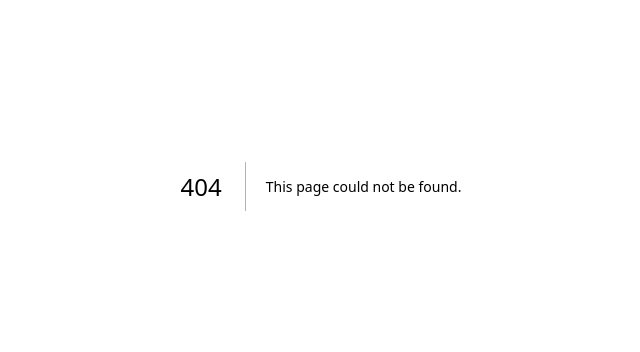
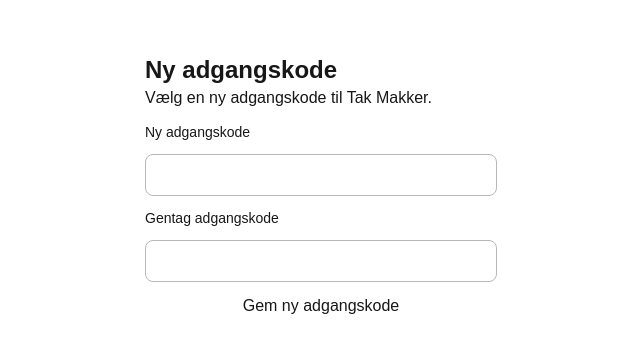
Before and after one commit to johanroug/tak-makker, a Next.js app: page /update-password in a window 1280 px wide. Before the commit this address had no page. Shown: the part 214-566 px from the top of the page, without its empty margins (319-959 px from the left). Built offline with nearby package versions, Linux system fonts and the light colour scheme.

Commit message:
forgot password added

```diff
--- a/app/login/page.tsx
+++ b/app/login/page.tsx
@@ -10,11 +10,14 @@ export default function LoginPage() {
   const [email, setEmail] = useState("");
   const [password, setPassword] = useState("");
   const [isLoggingIn, setIsLoggingIn] = useState(false);
+  const [isSendingReset, setIsSendingReset] = useState(false);
   const [errorMessage, setErrorMessage] = useState<string | null>(null);
+  const [infoMessage, setInfoMessage] = useState<string | null>(null);
 
   async function handleLogin() {
     setIsLoggingIn(true);
     setErrorMessage(null);
+    setInfoMessage(null);
 
     try {
       const supabase = createClient();
@@ -33,6 +36,34 @@ export default function LoginPage() {
       router.refresh();
     } finally {
       setIsLoggingIn(false);
+    }
+  }
+
+  async function handleForgotPassword() {
+    if (email.trim() === "") {
+      setErrorMessage("Indtast din e-mail først.");
+      return;
+    }
+
+    setIsSendingReset(true);
+    setErrorMessage(null);
+    setInfoMessage(null);
+
+    try {
+      const supabase = createClient();
+
+      const { error } = await supabase.auth.resetPasswordForEmail(email, {
+        redirectTo: `${window.location.origin}/update-password`,
+      });
+
+      if (error) {
+        setErrorMessage("Kunne ikke sende link til nulstilling af adgangskode.");
+        return;
+      }
+
+      setInfoMessage("Vi har sendt dig en e-mail med et link til at vælge en ny adgangskode.");
+    } finally {
+      setIsSendingReset(false);
     }
   }
 
@@ -64,18 +95,28 @@ export default function LoginPage() {
           />
         </label>
 
-        {errorMessage !== null && (
-          <p className="text-sm">{errorMessage}</p>
-        )}
+        {errorMessage !== null && <p className="text-sm text-red-700">{errorMessage}</p>}
+
+        {infoMessage !== null && <p className="text-sm">{infoMessage}</p>}
 
         <button
           type="button"
           onClick={() => {
             void handleLogin();
           }}
-          disabled={isLoggingIn}
+          disabled={isLoggingIn || isSendingReset}
         >
           {isLoggingIn ? "Logger ind..." : "Log ind"}
+        </button>
+
+        <button
+          type="button"
+          onClick={() => {
+            void handleForgotPassword();
+          }}
+          disabled={isLoggingIn || isSendingReset}
+        >
+          {isSendingReset ? "Sender..." : "Glemt adgangskode?"}
         </button>
       </div>
     </main>
--- /dev/null
+++ b/app/update-password/page.tsx
@@ -0,0 +1,93 @@
+"use client";
+
+import { useState } from "react";
+import { useRouter } from "next/navigation";
+import { createClient } from "@/lib/supabase/client";
+
+export default function UpdatePasswordPage() {
+  const router = useRouter();
+
+  const [password, setPassword] = useState("");
+  const [repeatPassword, setRepeatPassword] = useState("");
+  const [isSaving, setIsSaving] = useState(false);
+  const [errorMessage, setErrorMessage] = useState<string | null>(null);
+
+  async function handleUpdatePassword() {
+    setErrorMessage(null);
+
+    if (password.length < 8) {
+      setErrorMessage("Adgangskoden skal være mindst 8 tegn.");
+      return;
+    }
+
+    if (password !== repeatPassword) {
+      setErrorMessage("Adgangskoderne er ikke ens.");
+      return;
+    }
+
+    setIsSaving(true);
+
+    try {
+      const supabase = createClient();
+
+      const { error } = await supabase.auth.updateUser({
+        password,
+      });
+
+      if (error) {
+        setErrorMessage("Kunne ikke ændre adgangskoden.");
+        return;
+      }
+
+      await supabase.auth.signOut();
+
+      router.push("/login");
+      router.refresh();
+    } finally {
+      setIsSaving(false);
+    }
+  }
+
+  return (
+    <main className="flex min-h-screen items-center justify-center p-6">
+      <div className="card card-stack w-full max-w-sm">
+        <div>
+          <h1 className="text-2xl font-semibold">Ny adgangskode</h1>
+          <p>Vælg en ny adgangskode til Tak Makker.</p>
+        </div>
+
+        <label className="card-stack gap-1 text-sm">
+          <span>Ny adgangskode</span>
+          <input
+            type="password"
+            value={password}
+            onChange={(event) => setPassword(event.target.value)}
+            autoComplete="new-password"
+          />
+        </label>
+
+        <label className="card-stack gap-1 text-sm">
+          <span>Gentag adgangskode</span>
+          <input
+            type="password"
+            value={repeatPassword}
+            onChange={(event) => setRepeatPassword(event.target.value)}
+            autoComplete="new-password"
+          />
+        </label>
+
+        {errorMessage !== null && <p className="text-sm text-red-700">{errorMessage}</p>}
+
+        <button
+          type="button"
+          onClick={() => {
+            void handleUpdatePassword();
+          }}
+          disabled={isSaving}
+        >
+          {isSaving ? "Gemmer..." : "Gem ny adgangskode"}
+        </button>
+      </div>
+    </main>
+  );
+}
```
